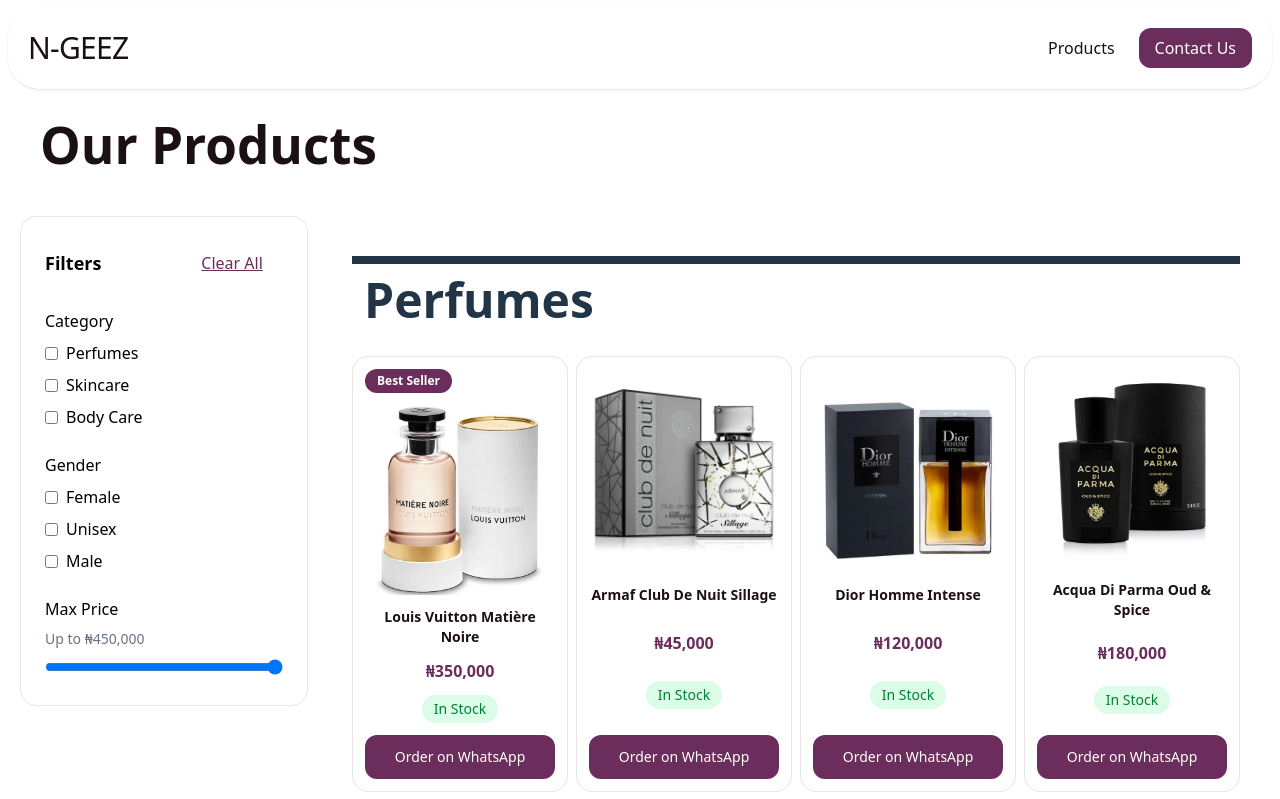
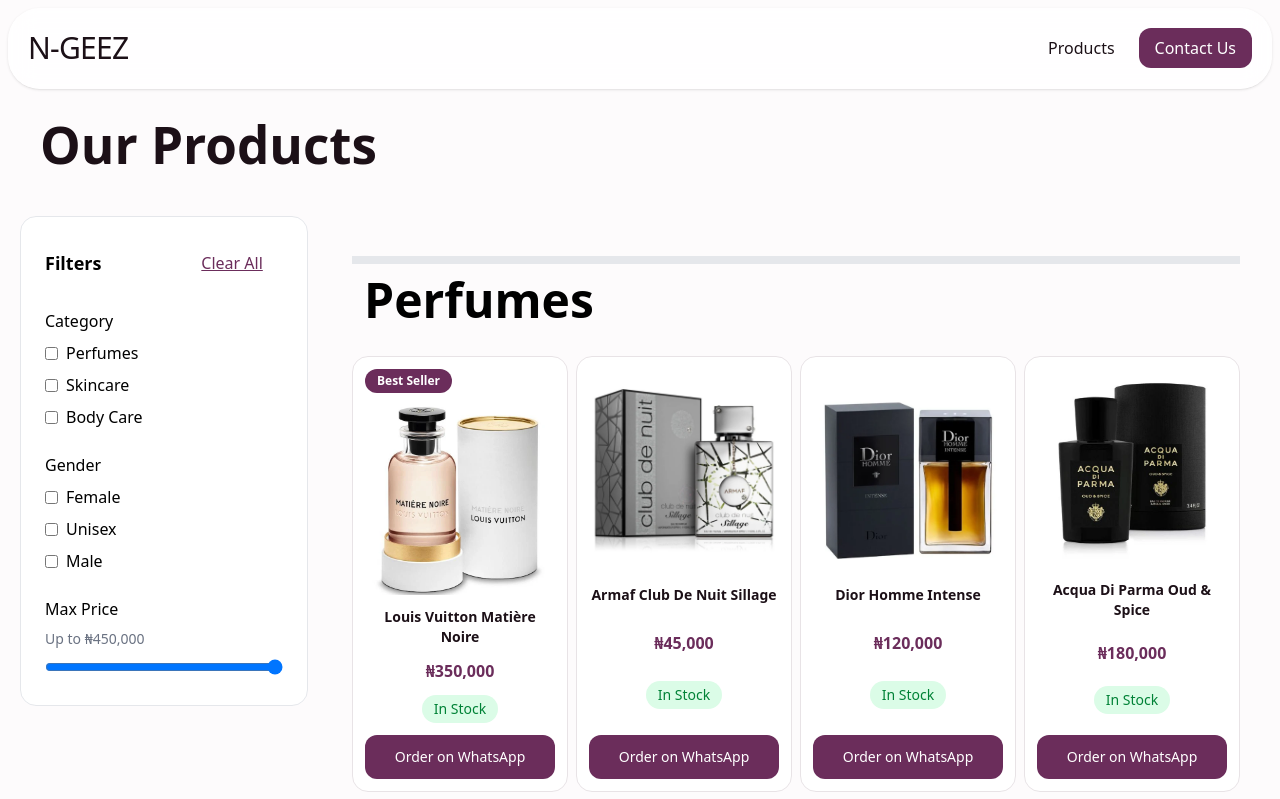
Before and after one commit to THESOURCEC0D3/N-GEEZ-STORE, a React (Vite) app: page /products in a window 1280 px wide. Shown: the top 799 px of the page. Built offline with nearby package versions, Linux system fonts and the light colour scheme.

Commit message:
I made some changes to the color and border color of the category headers

```diff
--- a/src/components/products/ProductList.jsx
+++ b/src/components/products/ProductList.jsx
@@ -32,7 +32,7 @@
       {Object.entries(groupedProducts).map(([category, items]) => (
         <section key={category}>
           {/* Category Header */}
-          <h2 className="text-3xl md:text-5xl text-left font-bold border-t p-3 border-t-8 mt-5 mb-5">
+          <h2 className="text-3xl md:text-5xl text-left font-bold border-t p-3 border-t-8 mt-5 mb-5 text-black" style={{ borderColor: "#E5E7EB" }}>
             {categoryTitles[category] || category}
           </h2>
 
--- a/src/pages/Products.jsx
+++ b/src/pages/Products.jsx
@@ -69,7 +69,10 @@
   });
 
   return (
-    <div className="flex flex-col min-h-screen">
+    <div
+      className="flex flex-col min-h-screen"
+      style={{ backgroundColor: config.theme.pageBg }}
+    >
       <Header setIsOpen={setIsOpen} />
       <MobileSidebar isOpen={isOpen} setIsOpen={setIsOpen} />
 
@@ -86,7 +89,8 @@
       />
 
       <div className="flex-1 pt-24 px-5">
-        <h1 className="font-bold text-3xl md:text-5xl rounded-2xl p-5 mb-6"
+        <h1
+          className="font-bold text-3xl md:text-5xl rounded-2xl p-5 mb-6"
           style={{ color: config.theme.dark }}
         >
           Our Products
@@ -116,7 +120,7 @@
           </div>
         </div>
       </div>
-      <Footer className="border"/>
+      <Footer className="border" />
     </div>
   );
 };
```
